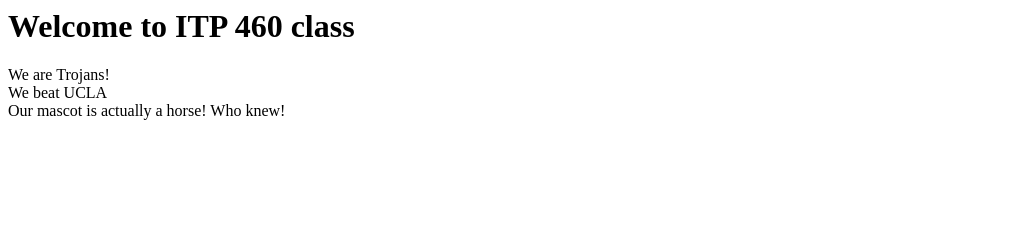
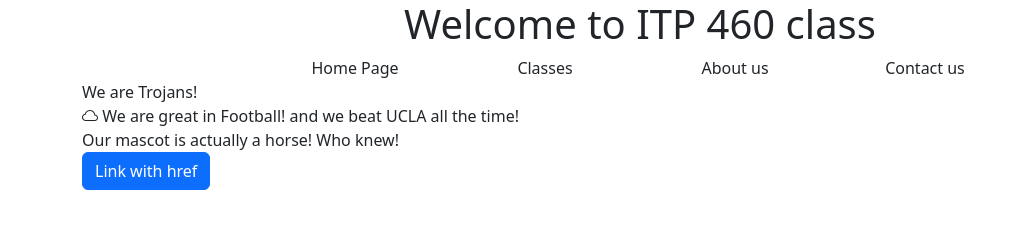
Before and after one commit to bozway/ITP460class, a plain HTML site: page index.html in a window 1280 px wide. Shown: the whole page, without its empty margins (0-1019 px from the left). Drawn offline with nearby package versions, Linux system fonts and the light colour scheme.

Commit message:
Update index.html
Tested container, row, center items.

```diff
--- a/index.html
+++ b/index.html
@@ -1,13 +1,35 @@
-<html>
-	<head>
-		<title>
-			ITP 460 Project managment class
-		</title>
-	</head>
-	<body>
-		<h1>Welcome to ITP 460 class</h1>
+
+<!doctype html>
+<html lang="en">
+  <head>
+    <meta charset="utf-8">
+    <meta name="viewport" content="width=device-width, initial-scale=1">
+    <title>ITP 460 Project managment class</title>
+	<link rel="stylesheet" href="https://cdn.jsdelivr.net/npm/bootstrap-icons@1.11.3/font/bootstrap-icons.min.css">
+    <link href="https://cdn.jsdelivr.net/npm/bootstrap@5.3.3/dist/css/bootstrap.min.css" rel="stylesheet" integrity="sha384-QWTKZyjpPEjISv5WaRU9OFeRpok6YctnYmDr5pNlyT2bRjXh0JMhjY6hW+ALEwIH" crossorigin="anonymous">
+  </head>
+  <body>
+	<div class="container">
+		<h1 class="text-center">Welcome to ITP 460 class</h1>
+		<div id="nav-items" class="row text-center justify-content-md-center">
+			<div class="col col-2">Home Page</div>
+			<div class="col col-2">Classes</div>
+			<div class="col col-2">About us</div>
+			<div class="col col-2">Contact us</div>
+		</div>
 		<div>We are Trojans!</div>
-		<div>We beat UCLA</div>
+		<div><i class="bi bi-cloud"></i> We are great in Football! and we beat UCLA all the time!</div>
 		<div>Our mascot is actually a horse! Who knew!</div>
-	</body>
+
+		<a class="btn btn-primary" data-bs-toggle="collapse" href="#collapseExample" role="button" aria-expanded="false" aria-controls="collapseExample">
+			Link with href
+		</a>
+		<div class="collapse" id="collapseExample">
+			<div class="card card-body">
+				Some placeholder content for the collapse component. This panel is hidden by default but revealed when the user activates the relevant trigger.
+			</div>
+		</div>
+	</div>
+	<script src="https://cdn.jsdelivr.net/npm/bootstrap@5.3.3/dist/js/bootstrap.bundle.min.js" integrity="sha384-YvpcrYf0tY3lHB60NNkmXc5s9fDVZLESaAA55NDzOxhy9GkcIdslK1eN7N6jIeHz" crossorigin="anonymous"></script>
+  </body>
 </html>
```
